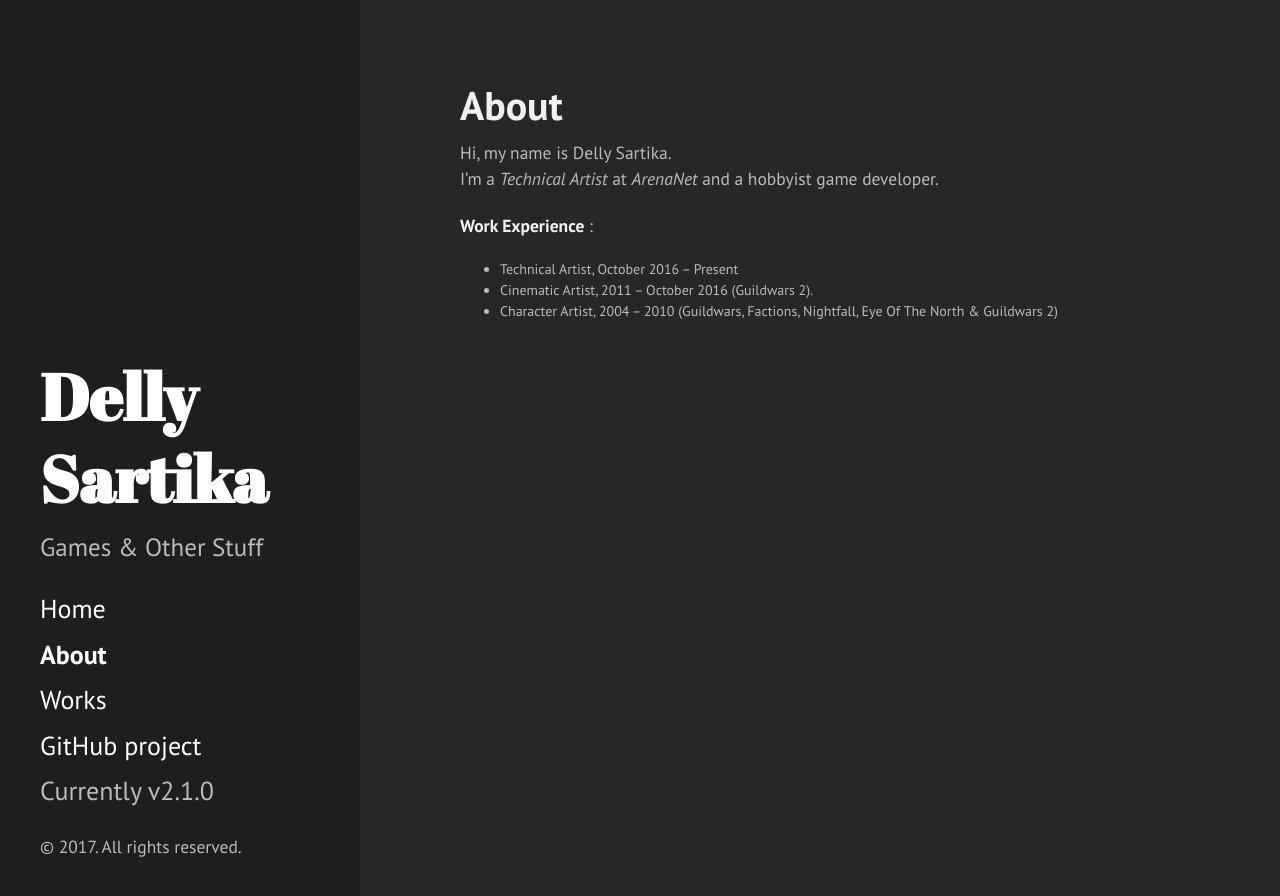
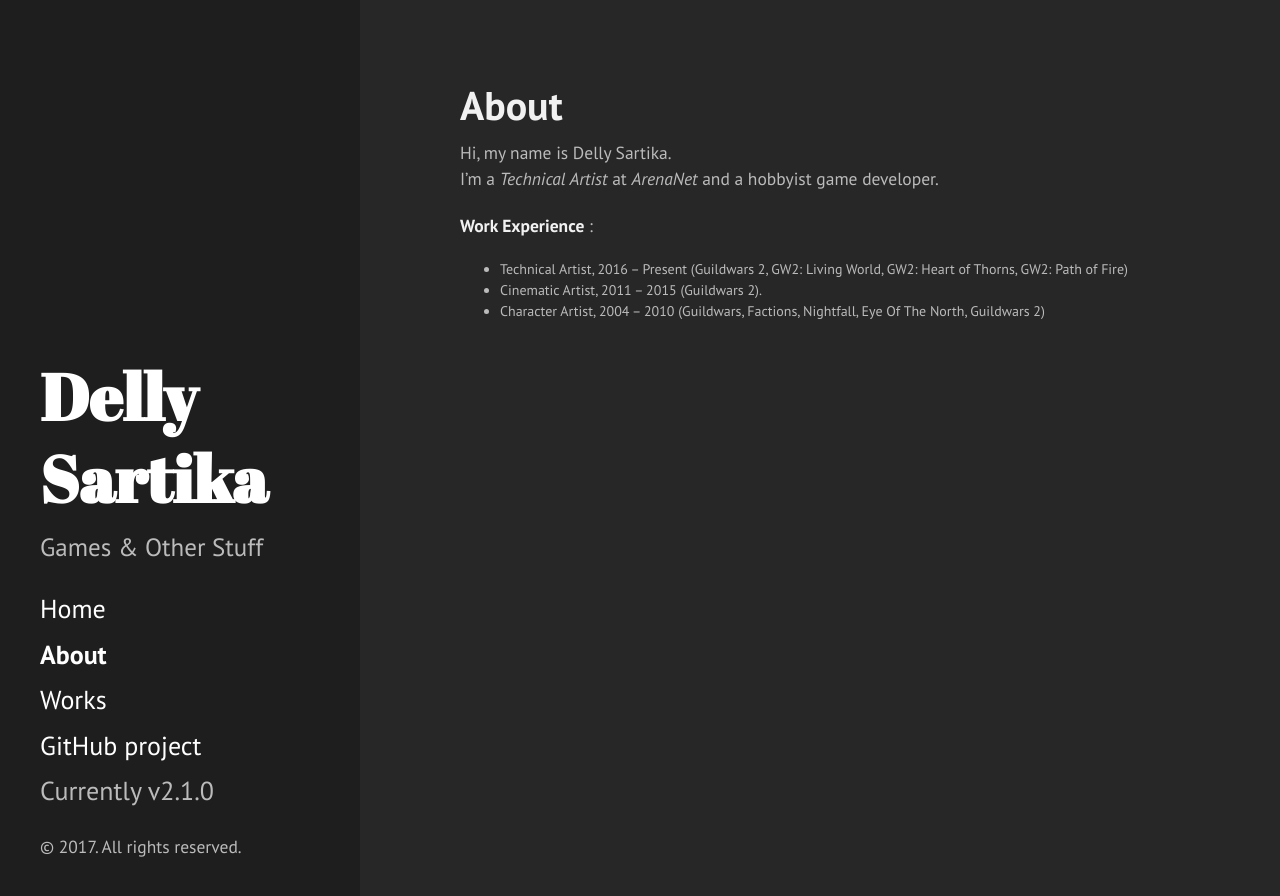
Before and after one commit to sartikadelly/sartikadelly.github.io, a Jekyll site: the page built from about.md, in a window 1280 px wide. Shown: the top 896 px of the page. Built offline with Jekyll 4.4.1, drawn with Linux system fonts in a browser that asks for light colours.

Commit message:
Update about.md
Update about page

```diff
--- a/about.md
+++ b/about.md
@@ -9,6 +9,6 @@ I’m a *Technical Artist* at *ArenaNet* and a hobbyist game developer.
 
 **Work Experience** :
 
-* Technical Artist, October 2016 – Present
-* Cinematic Artist, 2011 – October 2016 (Guildwars 2).
-* Character Artist, 2004 – 2010 (Guildwars, Factions, Nightfall, Eye Of The North & Guildwars 2)
+* Technical Artist, 2016 – Present (Guildwars 2, GW2: Living World, GW2: Heart of Thorns, GW2: Path of Fire)
+* Cinematic Artist, 2011 – 2015 (Guildwars 2).
+* Character Artist, 2004 – 2010 (Guildwars, Factions, Nightfall, Eye Of The North, Guildwars 2)
```
